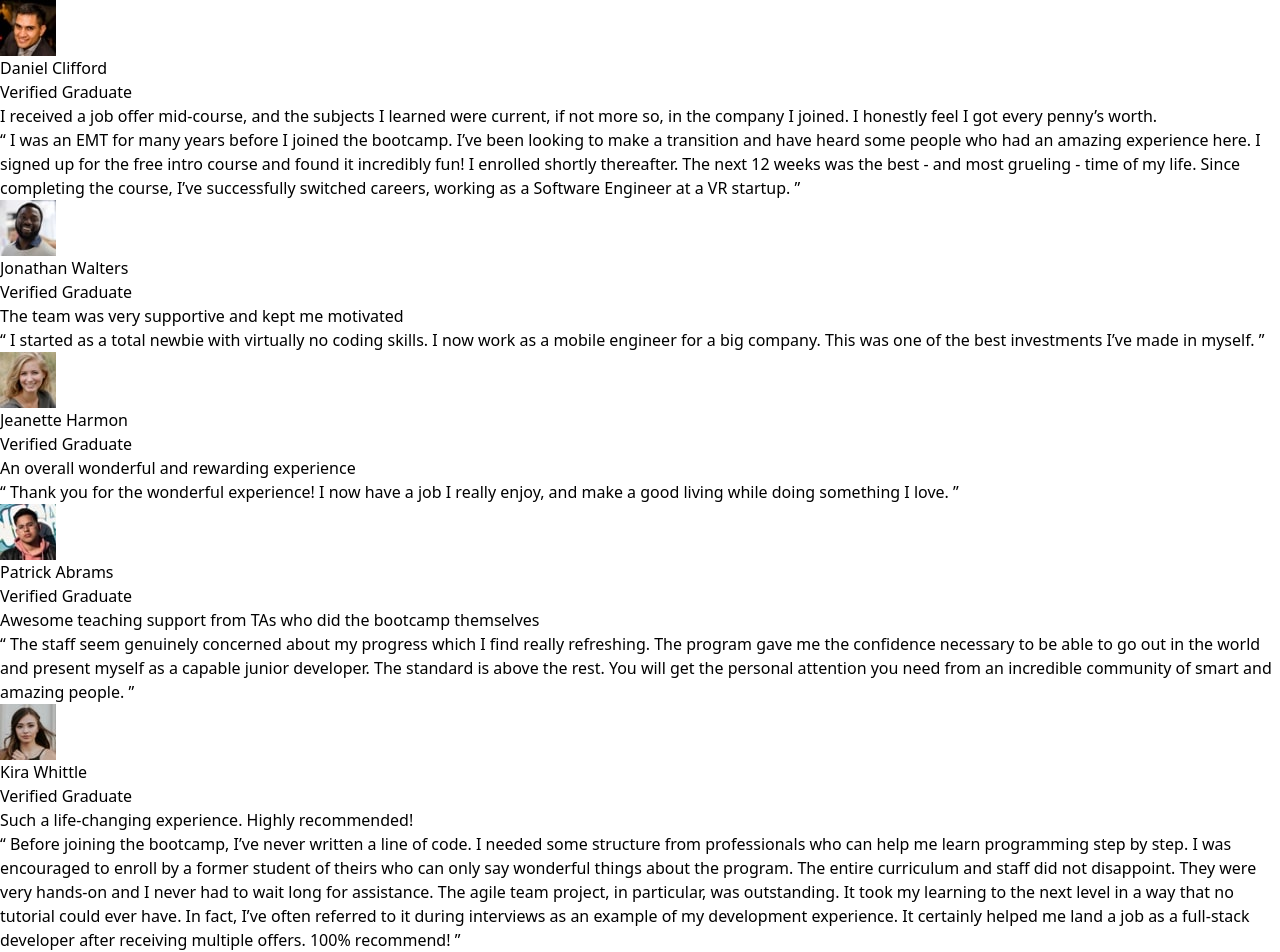
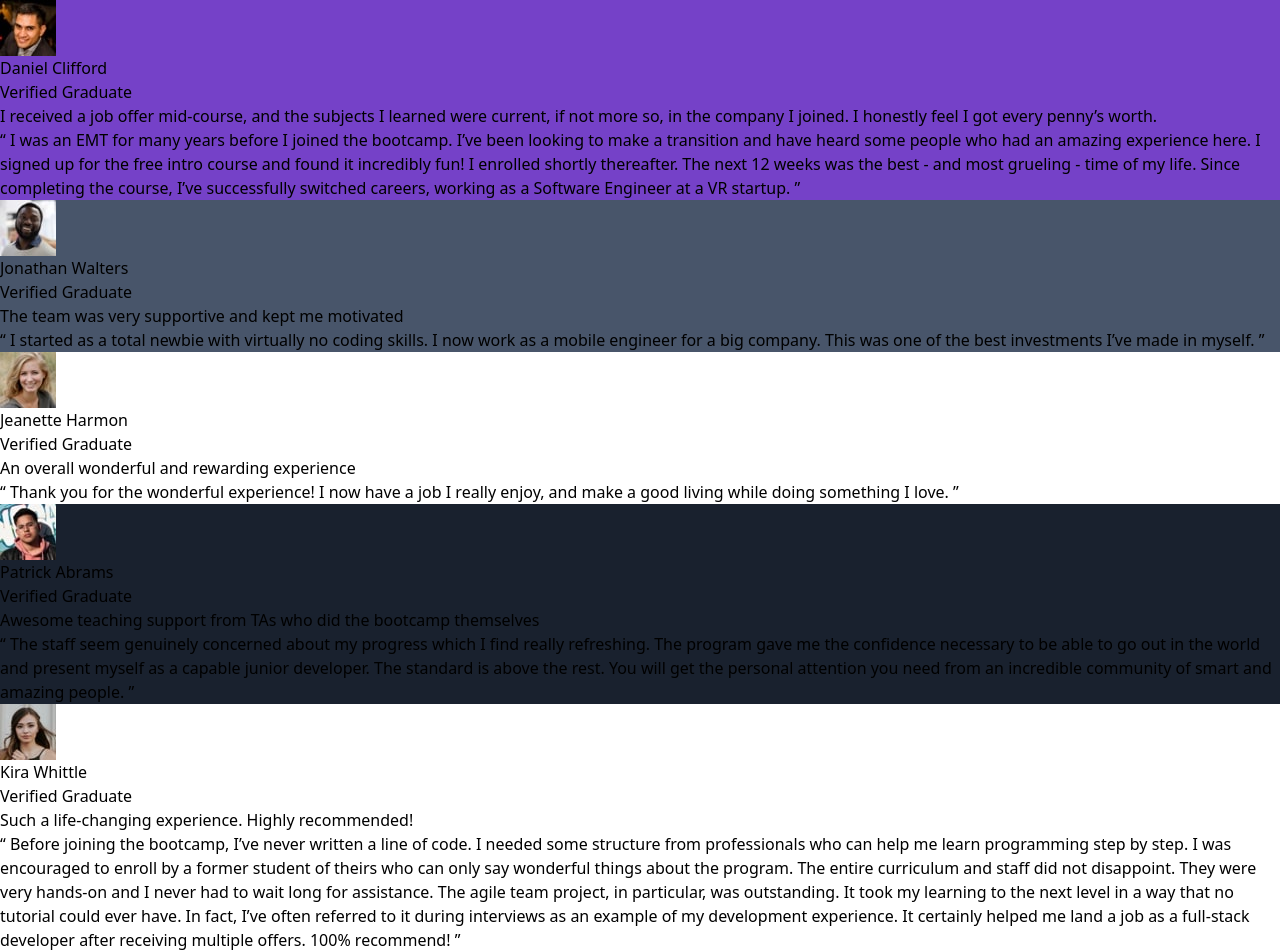
Before and after one commit to mehrnaz98/testimonials-grid-section, a website: page index.html in a window 1280 px wide. Drawn offline with Linux system fonts and the light colour scheme.

Commit message:
Apply background color

```diff
--- a/index.html
+++ b/index.html
@@ -18,7 +18,7 @@
 
   <body>
     <main>
-      <div class="card-1">
+      <div class="card-1 bg-[#7541C8]">
         <div>
           <img
             src="src/assets/images/image-daniel.jpg"
@@ -46,7 +46,7 @@
         </p>
       </div>
 
-      <div class="card-2">
+      <div class="card-2 bg-[#48556A]">
         <div>
           <img
             src="src/assets/images/image-jonathan.jpg"
@@ -67,7 +67,7 @@
         </p>
       </div>
 
-      <div class="card-3">
+      <div class="card-3 bg-white">
         <div>
           <img
             src="src/assets/images/image-jeanette.jpg"
@@ -87,7 +87,7 @@
         </p>
       </div>
 
-      <div class="card-4">
+      <div class="card-4 bg-[#19212E]">
         <div>
           <img
             src="src/assets/images/image-patrick.jpg"
@@ -111,7 +111,7 @@
         </p>
       </div>
 
-      <div class="card-5">
+      <div class="card-5 bg-white">
         <div>
           <img
             src="src/assets/images/image-kira.jpg"
```
Also changed, not shown: src/output.css.
